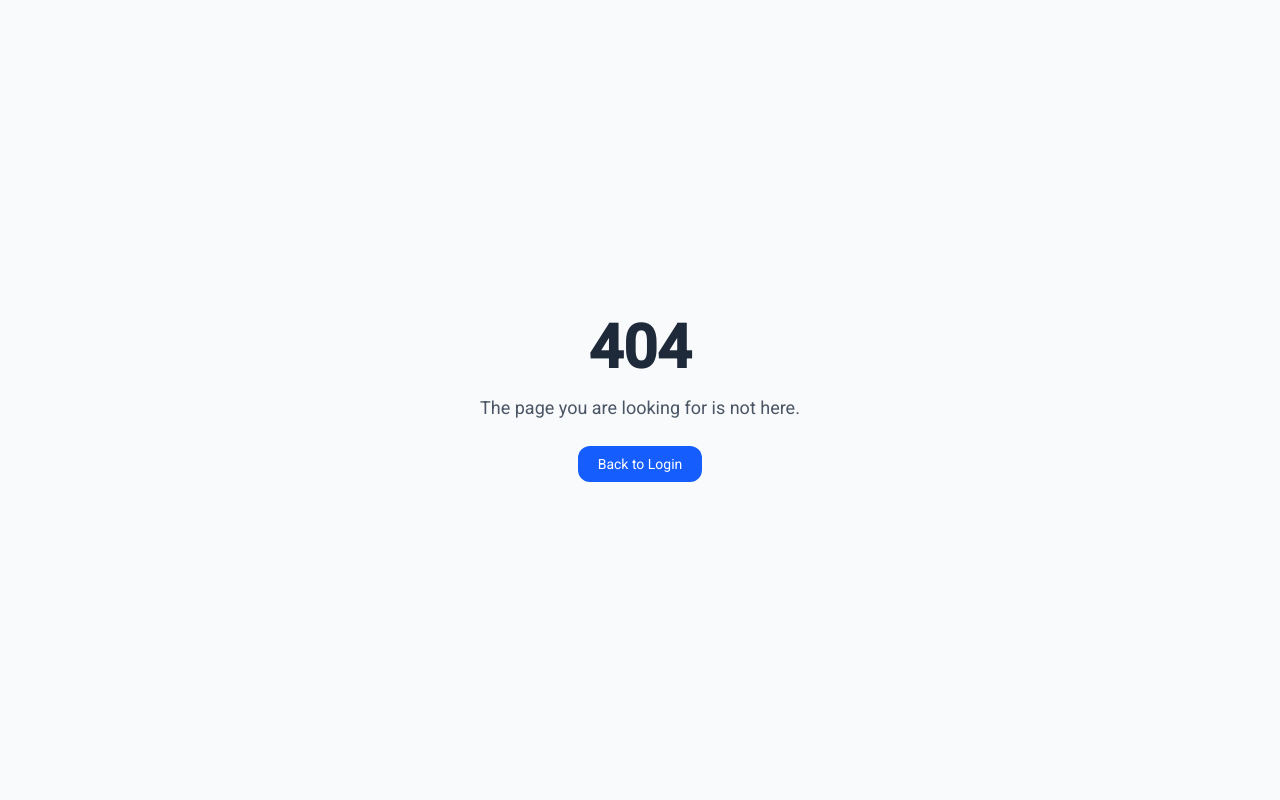
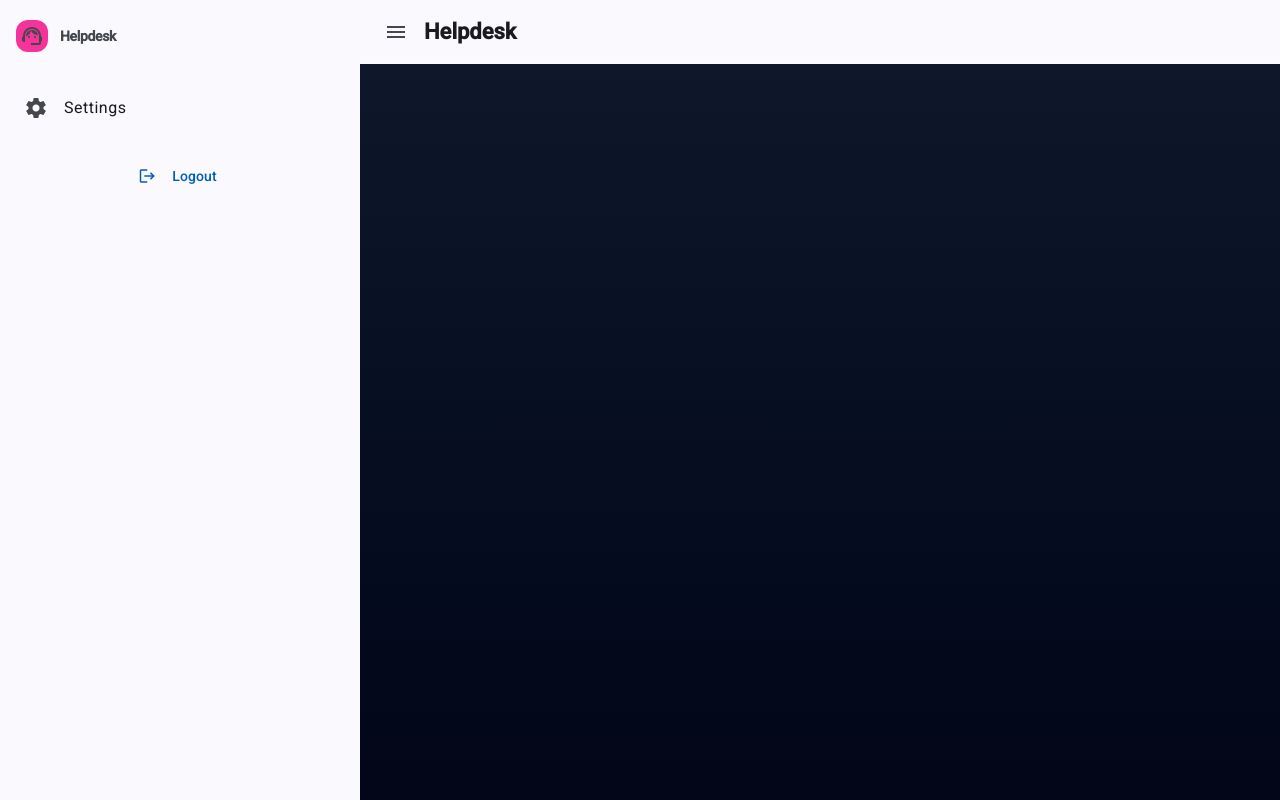
Before and after one commit to Tudor-debug819/Ticketing-System, an Angular app: page /sidebar in a window 1280 px wide. Before the commit this address had no page. Built offline with nearby package versions, Linux system fonts and the light colour scheme.

Commit message:
finish sidebar

```diff
--- a/src/app/app.routes.ts
+++ b/src/app/app.routes.ts
@@ -8,6 +8,8 @@ export const routes: Routes = [
 
     { path: 'login', loadComponent: () => import('./pages/login/login').then(m => m.Login) },
 
+    { path: 'sidebar', loadComponent: () => import('./pages/sidebar/sidebar').then(m => m.Sidebar) },
+
     { path: 'admin-dashboard', canActivate: [authGuard], data: { roles: ['admin'] }, loadComponent: () => import('./pages/admin-dashboard/admin-dashboard').then(m => m.AdminDashboard) },
 
     { path: 'client-dashboard', canActivate: [authGuard], data: { roles: ['client'] }, loadComponent: () => import('./pages/client-dashboard/client-dashboard').then(m => m.ClientDashboard) },
--- /dev/null
+++ b/src/app/pages/sidebar/sidebar.html
@@ -0,0 +1,46 @@
+<mat-sidenav-container class="h-[100dvh] bg-slate-950 text-white">
+    <!-- SIDEBAR -->
+    <mat-sidenav #sidenav [mode]="'side'" [opened]="opened()" class="w-72 bg-slate-900/80 border-r border-white/10">
+        <div class="px-4 py-5 flex items-center gap-3">
+            <div class="h-8 w-8 rounded-xl bg-pink-500 grid place-items-center">
+                <mat-icon class="text-white">support_agent</mat-icon>
+            </div>
+            <div class="font-extrabold tracking-tight">Helpdesk</div>
+        </div>
+
+        <mat-nav-list>
+            @for (item of items(); track item.link) {
+            <a mat-list-item [routerLink]="item.link" routerLinkActive="!text-white text-white" class="rounded-lg mx-2 my-1 text-slate-300 hover:text-white hover:bg-white/5
+                  [&.router-link-active]:bg-pink-500/15 [&.router-link-active]:text-white
+                  [&_.mat-icon]:text-slate-300 [&.router-link-active_.mat-icon]:text-pink-400">
+                <mat-icon matListItemIcon>{{ item.icon }}</mat-icon>
+                <span matListItemTitle>{{ item.label }}</span>
+            </a>
+            }
+        </mat-nav-list>
+
+        <div class="mt-auto p-3">
+            <button mat-button (click)="logout()"
+                class="w-full justify-start text-slate-300 hover:text-white hover:bg-white/5">
+                <mat-icon>logout</mat-icon>
+                <span class="ml-2">Logout</span>
+            </button>
+        </div>
+    </mat-sidenav>
+
+    <!-- TOPBAR + CONTENT -->
+    <mat-sidenav-content class="h-full">
+        <mat-toolbar class="sticky top-0 z-10 bg-slate-900/60 backdrop-blur border-b border-white/10">
+            <button mat-icon-button (click)="opened.set(!opened())" class="text-white mr-2">
+                <mat-icon>menu</mat-icon>
+            </button>
+            <span class="font-semibold">Helpdesk</span>
+            <span class="flex-1"></span>
+            <span class="text-sm text-pink-300" *ngIf="role() as r">{{ r | titlecase }}</span>
+        </mat-toolbar>
+
+        <div class="p-4 md:p-6 bg-gradient-to-b from-slate-900 to-slate-950 min-h-[calc(100dvh-64px)]">
+            <router-outlet />
+        </div>
+    </mat-sidenav-content>
+</mat-sidenav-container>
--- /dev/null
+++ b/src/app/pages/sidebar/sidebar.ts
@@ -0,0 +1,44 @@
+import { Component, computed, signal } from '@angular/core';
+import { RouterModule } from '@angular/router';
+import { CommonModule } from '@angular/common';
+import { MatSidenavModule } from '@angular/material/sidenav';
+import { MatToolbarModule } from '@angular/material/toolbar';
+import { MatIconModule } from '@angular/material/icon';
+import { MatListModule } from '@angular/material/list';
+import { MatButtonModule } from '@angular/material/button';
+import { AuthService } from '../../services/auth.service';
+
+type Role = 'admin' | 'technician' | 'client';
+type NavItem = { label: string; icon: string; link: string; roles?: Role[] }
+
+@Component({
+  selector: 'app-sidebar',
+  imports: [CommonModule, RouterModule, MatSidenavModule, MatToolbarModule, MatIconModule, MatListModule, MatButtonModule],
+  templateUrl: './sidebar.html',
+  styleUrl: './sidebar.css'
+})
+export class Sidebar {
+
+  opened = signal(true);
+
+  constructor(private authService: AuthService) { }
+
+  private allItems: NavItem[] = [
+    { label: 'Dashboard', icon: 'space_dashboard', link: '/admin-dashboard', roles: ['admin'] },
+    { label: 'Dashboard', icon: 'space_dashboard', link: '/technician-dashboard', roles: ['technician'] },
+    { label: 'Dashboard', icon: 'space_dashboard', link: '/client-dashboard', roles: ['client'] },
+    { label: 'Tickets', icon: 'confirmation_number', link: '/tickets', roles: ['admin', 'technician'] },
+    { label: 'My tickets', icon: 'assignment', link: '/my-tickets', roles: ['client', 'technician'] },
+    { label: 'Settings', icon: 'settings', link: '/settings' }
+  ];
+
+  role = computed<Role | null>(() => this.authService.role ?? null);
+
+  items = computed(() => {
+    const r = this.role();
+    return this.allItems.filter(i => !i.roles || (r && i.roles.includes(r)));
+  });
+
+  logout() { this.authService.logout(); }
+
+}
```
Also changed, not shown: src/app/pages/sidebar/sidebar.css (added).
